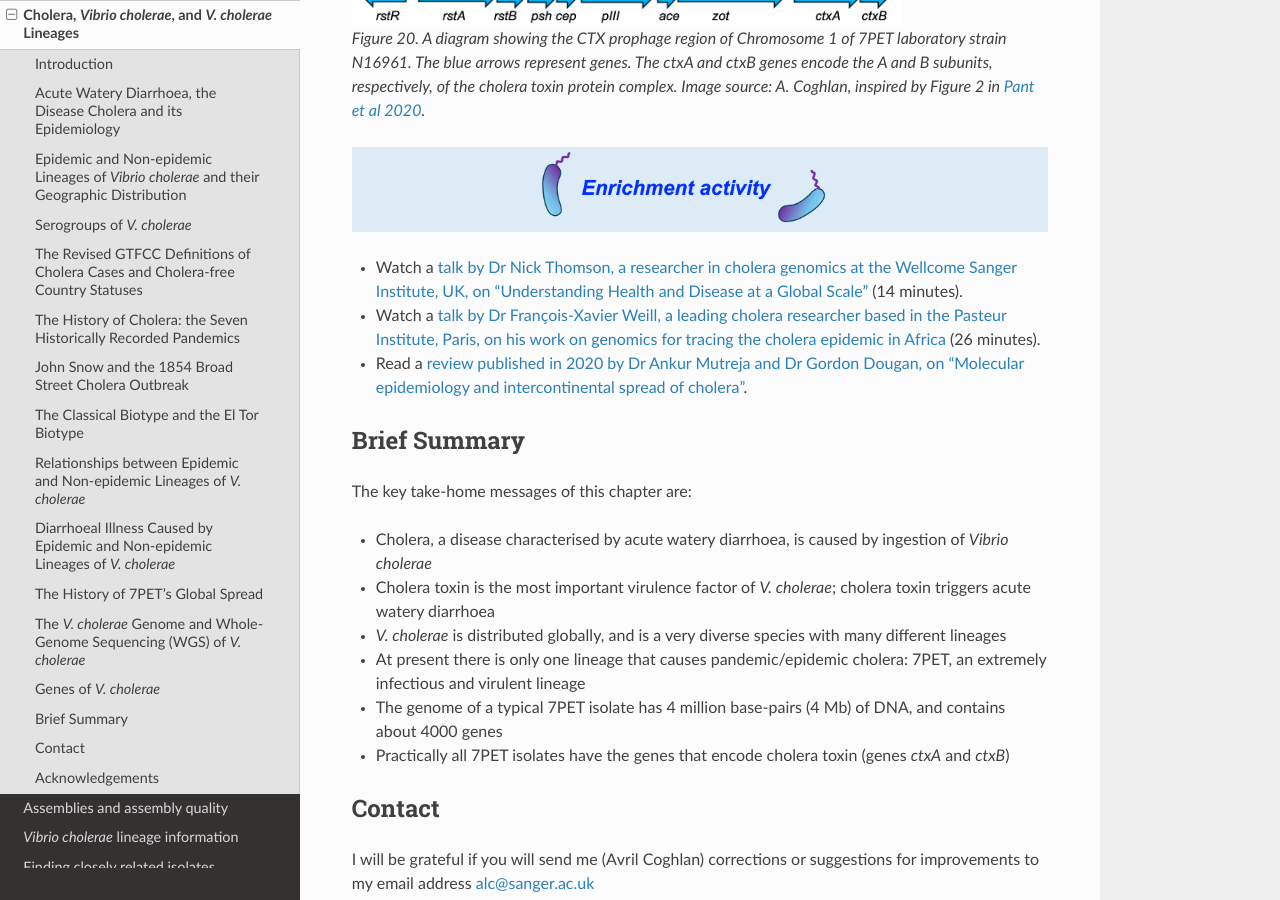
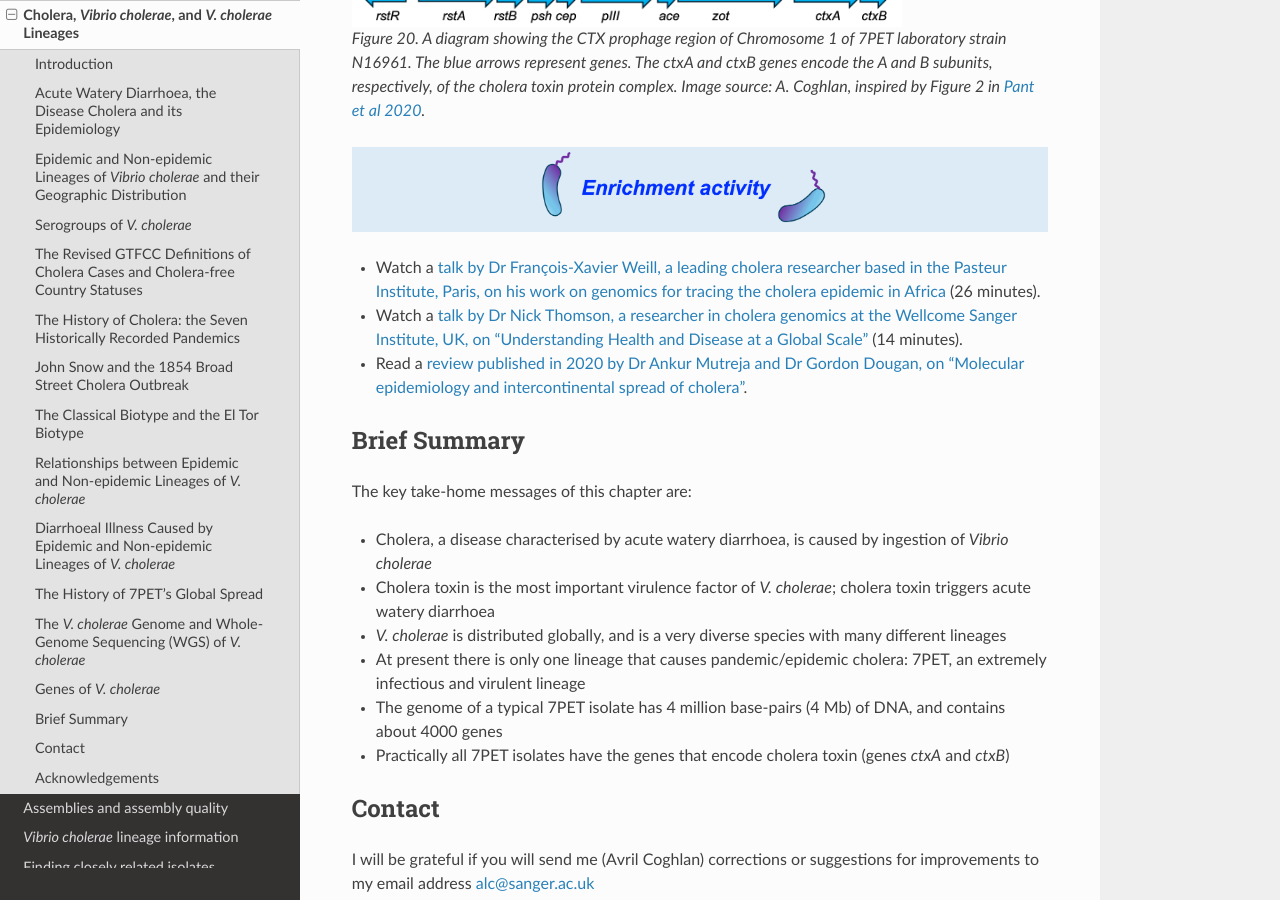
Before and after one commit to avrilcoghlan/cholerabook, a Sphinx documentation site: the page built from docs/source/vibriogenomes.rst, in a window 1280 px wide and 900 px high, scrolled down 20156 px. Built offline with Sphinx 7.4.7 and the Read the Docs theme 2.0.0, drawn with Linux system fonts in a browser that asks for light colours.

```diff
--- a/docs/source/vibriogenomes.rst
+++ b/docs/source/vibriogenomes.rst
@@ -629,13 +629,13 @@ are very distantly related to 7PET, but this is very rare (e.g. isolate V51 desc
 .. image:: Activity.png
   :width: 1050
 
+* Watch a `talk by Dr François-Xavier Weill, a leading cholera researcher based in the Pasteur Institute, Paris, on his work on genomics for tracing the cholera epidemic in Africa`_ (26 minutes).
 * Watch a `talk by Dr Nick Thomson, a researcher in cholera genomics at the Wellcome Sanger Institute, UK, on "Understanding Health and Disease at a Global Scale"`_ (14 minutes).
-* Watch a `talk by Dr François-Xavier Weill, a leading cholera researcher based in the Pasteur Institute, Paris, on his work on genomics for tracing the cholera epidemic in Africa`_ (26 minutes).
 * Read a `review published in 2020 by Dr Ankur Mutreja and Dr Gordon Dougan, on "Molecular epidemiology and intercontinental spread of cholera"`_.
 
+.. _talk by Dr François-Xavier Weill, a leading cholera researcher based in the Pasteur Institute, Paris, on his work on genomics for tracing the cholera epidemic in Africa : https://www.youtube.com/watch?v=O7Nmoety2BY
+
 .. _talk by Dr Nick Thomson, a researcher in cholera genomics at the Wellcome Sanger Institute, UK, on "Understanding Health and Disease at a Global Scale": https://www.youtube.com/watch?v=iv0zfqSEFAg
-
-.. _talk by Dr François-Xavier Weill, a leading cholera researcher based in the Pasteur Institute, Paris, on his work on genomics for tracing the cholera epidemic in Africa : https://www.youtube.com/watch?v=O7Nmoety2BY
 
 .. _review published in 2020 by Dr Ankur Mutreja and Dr Gordon Dougan, on "Molecular epidemiology and intercontinental spread of cholera": https://pubmed.ncbi.nlm.nih.gov/31345641/
 
```
